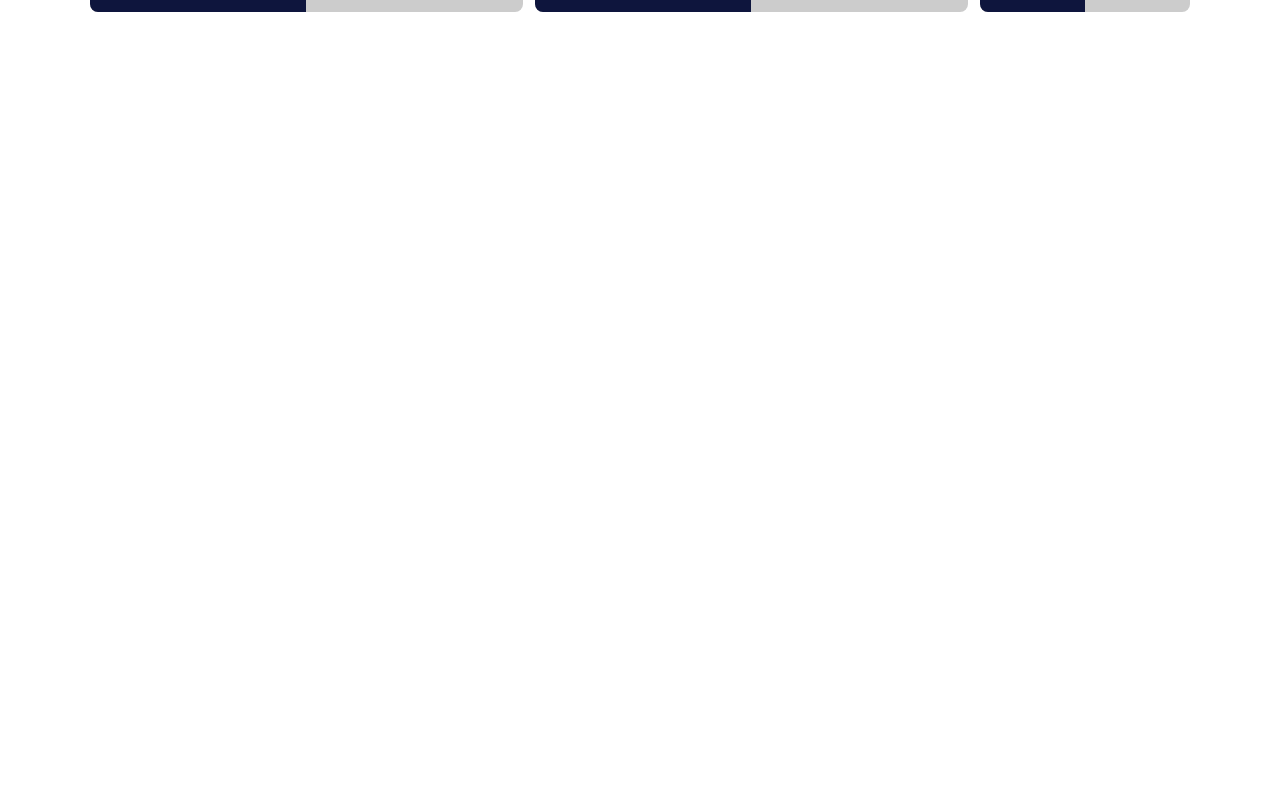
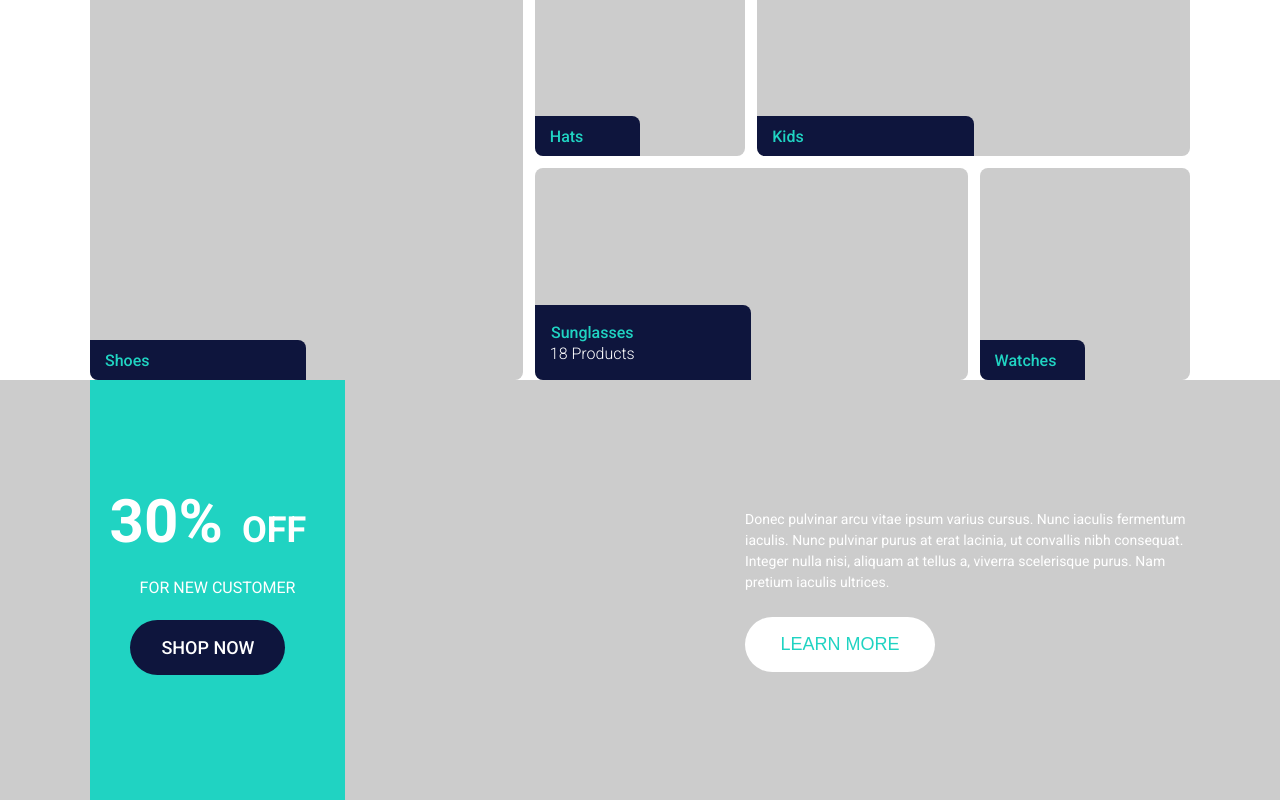
Before and after one commit to ScrumWin21/ScrumFrontEnd, a React (Create React App) app: page / in a window 1280 px wide. Shown: the part 1907-2707 px from the top of the page. Before the commit the page ends 1919 px from the top, so only its background shows below. Built offline with nearby package versions, Linux system fonts and the light colour scheme.

Commit message:
showcasefive
showcase five done.

```diff
--- a/css/App.css
+++ b/css/App.css
@@ -369,3 +369,81 @@ p {
   grid-column: 3/5;
   grid-row: 3;
 }
+
+.btnshowcasefive {
+  border: none;
+  width: 155px;
+  height: 55px;
+  border-radius: 28px;
+  font-size: 18px;
+  font-weight: 500;
+}
+
+.bg {
+  background-color: #cccccc;
+  height: 420px;
+  display: flex;
+  justify-content: center;
+  border: none;
+}
+
+.bg .ContainerRegular {
+  display: flex;
+  justify-content: space-between;
+  align-items: center;
+}
+
+.bg .ContainerRegular .tealRectangle {
+  width: 255px;
+  height: 420px;
+  background-color: #20d3c2;
+  display: flex;
+  flex-direction: column;
+  justify-content: center;
+  align-items: center;
+  text-align: center;
+}
+
+.bg .ContainerRegular .tealRectangle p, .bg .ContainerRegular .tealRectangle span, .bg .ContainerRegular .tealRectangle button {
+  color: white;
+  font-family: "Roboto", sans-serif;
+  margin-bottom: 1.2rem;
+}
+
+.bg .ContainerRegular .tealRectangle button {
+  background-color: #0e153d;
+}
+
+.bg .ContainerRegular .tealRectangle span {
+  font-family: "Roboto", sans-serif;
+  font-weight: bold;
+}
+
+.bg .ContainerRegular .tealRectangle #procent-off {
+  margin-bottom: 1.2rem;
+}
+
+.bg .ContainerRegular .tealRectangle #procent {
+  font-size: 60px;
+}
+
+.bg .ContainerRegular .tealRectangle #off {
+  font-size: 36px;
+}
+
+.bg .ContainerRegular .learnMore {
+  width: 445px;
+  font-family: "Roboto", sans-serif;
+}
+
+.bg .ContainerRegular .learnMore p {
+  color: #ffffff;
+  margin-bottom: 1.5rem;
+  font-size: 14px;
+}
+
+.bg .ContainerRegular .learnMore button {
+  background-color: #ffffff;
+  color: #20d3c2;
+  width: 190px;
+}
--- /dev/null
+++ b/scss/_homeShowcaseFive.scss
@@ -0,0 +1,79 @@
+.btnshowcasefive {
+    border: none;
+    width: 155px;
+    height: 55px;
+    border-radius: 28px;
+    font-size: 18px;
+    font-weight: 500;
+}
+
+.bg {
+    background-color: #cccccc;
+    height: 420px;
+    display: flex;
+    justify-content: center;
+    border: none;
+
+    .ContainerRegular {
+        display: flex;
+        justify-content: space-between;
+        align-items: center;
+
+        //TEAL RECTANGLE
+        .tealRectangle {
+            width: 255px;
+            height: 420px;
+            background-color: $ThemeColorTeal;
+            display: flex;
+            flex-direction: column;
+            justify-content: center;
+            align-items: center;
+            text-align: center;
+
+            p, span, button {
+                color: white;
+                font-family: $FontMain;
+                margin-bottom: 1.2rem;
+            }
+
+            button {
+                background-color: $ThemeColorDarkBlue;
+            }
+
+            span {
+                font-family: $FontMain;
+                font-weight: bold;
+            }
+
+            #procent-off {
+                margin-bottom: 1.2rem;
+            }
+
+            #procent {
+                font-size: 60px;
+            }
+
+            #off {
+                font-size: 36px;
+            }
+        }
+
+        //LEARN MORE
+        .learnMore {
+            width: 445px;
+            font-family: $FontMain;
+
+            p {
+                color: $White;
+                margin-bottom: 1.5rem;
+                font-size: 14px;
+            }
+
+            button {
+                background-color: $White;
+                color: $ThemeColorTeal;
+                width: 190px;
+            }
+        }
+    }
+}
--- a/scss/_styles.scss
+++ b/scss/_styles.scss
@@ -4,7 +4,7 @@
 @import "./homeShowcaseOne";
 @import "./homeShowcaseTwo";
 @import "./homeShowcaseThree";
-
+@import "./homeShowcaseFive";
 
 // ** Important **
 //When creating a new component for styling, make sure to @import "" file into this file, otherwise SCSS rendering will not work.
--- a/src/App.js
+++ b/src/App.js
@@ -4,6 +4,7 @@ import { HomeShowcaseOne } from "./components/index/homeShowcaseOne";
 import NavbarOne from "./components/shared/NavbarOne";
 import { NavbarThree } from "./components/shared/NavbarThree";
 import { HomeShowcaseThree } from "./components/index/homeShowcaseThree";
+import HomeShowcaseFive from "./components/index/homeShowcaseFive";
 
 function App() {
   return (
@@ -13,6 +14,7 @@ function App() {
       <HomeShowcaseOne />
       <HomeShowcaseTwo />
       <HomeShowcaseThree />
+      <HomeShowcaseFive />
     </>
   );
 }
--- /dev/null
+++ b/src/components/index/homeShowcaseFive.js
@@ -0,0 +1,26 @@
+import React from 'react'
+
+const homeShowcaseFive = () => {
+  return (
+    <>
+        <div className='bg'>
+            <div className='ContainerRegular'>
+                <div className='tealRectangle'>
+                    <div id='procent-off'>
+                        <span id='procent'>30%</span>
+                        <span id='off'>OFF</span>
+                    </div>
+                    <p>FOR NEW CUSTOMER</p>
+                    <button className='btnshowcasefive'>SHOP NOW</button>
+                </div>
+                <div className='learnMore'>
+                    <p>Donec pulvinar arcu vitae ipsum varius cursus. Nunc iaculis fermentum iaculis. Nunc pulvinar purus at erat lacinia, ut convallis nibh consequat. Integer nulla nisi, aliquam at tellus a, viverra scelerisque purus. Nam pretium iaculis ultrices.</p>
+                    <button className='btnshowcasefive'>LEARN MORE</button>
+                </div>
+            </div>
+        </div>
+    </>
+  )
+}
+
+export default homeShowcaseFive
```
